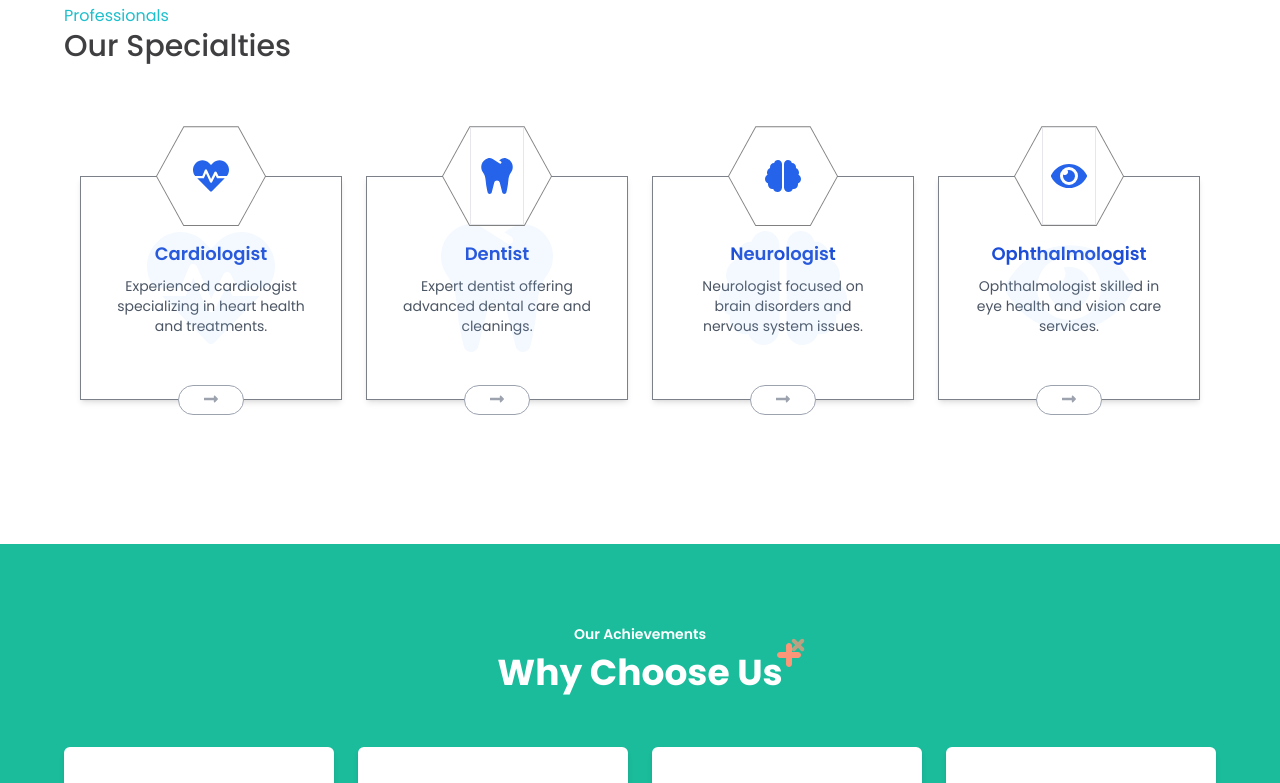
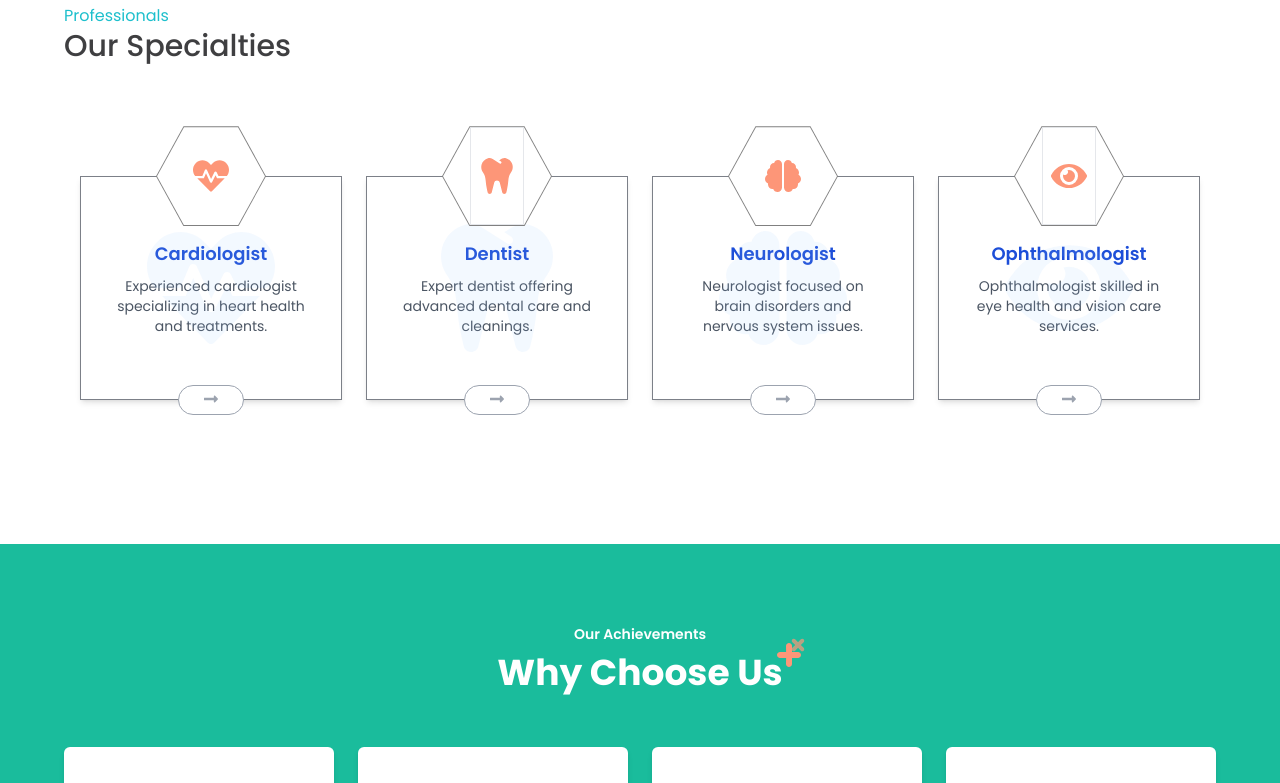
Before and after one commit to jahedasultana/Health-Track, a React (Vite) app: page / in a window 1280 px wide. Shown: the part 2760-3543 px from the top of the page. Built offline with nearby package versions, Linux system fonts and the light colour scheme; no server answers.

Commit message:
Specialties section fix

```diff
--- a/src/pages/home/home/Home.jsx
+++ b/src/pages/home/home/Home.jsx
@@ -26,9 +26,7 @@ const Home = () => {
          <Specialties></Specialties>
          <WhyChooseUs></WhyChooseUs>
          <Faq></Faq>
-
         <OurUrgentCareServiceS></OurUrgentCareServiceS>
-
        <AboutUs></AboutUs>
        <Testimonial></Testimonial>
         <ContactUs></ContactUs>
--- a/src/pages/home/specialties/InfoCard.jsx
+++ b/src/pages/home/specialties/InfoCard.jsx
@@ -1,7 +1,7 @@
 import { FaLongArrowAltRight } from "react-icons/fa";
-export const InfoCard = ({ title, Icon, description, isEven }) => {
+export const InfoCard = ({ title, Icon, description, isEven, color }) => {
   return (
-        <div className="relative flex  flex-col items-center justify-center bg-white/80 shadow-md p-8 text-center w-full h-40 sm:h-48 lg:h-56 border border-gray-900/55">
+    <div className={`relative flex  flex-col items-center justify-center bg-white/80 shadow-md p-8 text-center w-full h-40 sm:h-48 lg:h-56 border border-gray-900/55 hover:bg-[${color}]`}>
       {/* Background Icon */}
       <Icon className="absolute text-blue-300 opacity-10 text-7xl sm:text-8xl lg:text-9xl" />
 
@@ -13,28 +13,36 @@ export const InfoCard = ({ title, Icon, description, isEven }) => {
       <div
         className="absolute -top-[51px] flex items-center justify-center"
         style={{
-                    width: '110px',
-                    height: '100px',
-                    backgroundColor: 'gray',
-                    clipPath: 'polygon(25% 0%, 75% 0%, 100% 50%, 75% 100%, 25% 100%, 0% 50%)',
+          width: "110px",
+          height: "100px",
+          backgroundColor: "gray",
+          clipPath:
+            "polygon(25% 0%, 75% 0%, 100% 50%, 75% 100%, 25% 100%, 0% 50%)",
         }}
       >
         <div
           className="flex items-center justify-center text-white"
           style={{
-                        width: '108px',
-                        height: '98px',
-                        backgroundColor: 'white',
-                        clipPath: 'polygon(25% 0%, 75% 0%, 100% 50%, 75% 100%, 25% 100%, 0% 50%)',
+            width: "108px",
+            height: "98px",
+            backgroundColor: "white",
+            clipPath:
+              "polygon(25% 0%, 75% 0%, 100% 50%, 75% 100%, 25% 100%, 0% 50%)",
           }}
         >
-                    <div className={`flex items-center text-blue-600 text-2xl ${isEven?"border": ""} sm:text-3xl lg:text-4xl h-full p-[8px]`}>
-                        <Icon />
+          <div
+            className={`flex items-center text-[${color}] text-2xl ${
+              isEven ? "border" : ""
+            } sm:text-3xl lg:text-4xl h-full p-[8px]`}
+          >
+            <Icon/>
           </div>
         </div>
       </div>
       <div className="absolute -bottom-4 bg-white text-gray-400 border border-gray-400 px-6 pt-1 rounded-full">
-                <button><FaLongArrowAltRight /></button>
+        <button>
+          <FaLongArrowAltRight />
+        </button>
       </div>
     </div>
   );
--- a/src/pages/home/specialties/Specialties.jsx
+++ b/src/pages/home/specialties/Specialties.jsx
@@ -1,58 +1,64 @@
-
-
-import { InfoCard } from './InfoCard';
+import { InfoCard } from "./InfoCard";
 import { FaHeartbeat, FaTooth, FaBrain, FaEye } from "react-icons/fa";
-
 
 const Specialties = () => {
   return (
-    <div className='w-[90%] space-y-24 mt-[70px] mb-24 mx-auto '>
+    <div className="w-[90%] space-y-24 mt-[70px] mb-24 mx-auto ">
       <div className="">
         <p className="text-[#1DBFCC]">Professionals</p>
-        <h1 className="md:text-3xl text-xl font-medium text-[#3f3f41]">Our Specialties</h1>
+        <h1 className="md:text-3xl text-xl font-medium text-[#3f3f41]">
+          Our Specialties
+        </h1>
       </div>
 
       <div className=" grid grid-cols-1 sm:grid-cols-2 lg:grid-cols-4 gap-6 p-4">
-
-    {
-      doctorCards.map((card) => <InfoCard key={card.title} title={card.title} Icon={card.Icon} description={card.description} isEven={card.isEven}/> )
-    }
-
-
+        {doctorCards.map((card) => (
+          <InfoCard
+            key={card.title}
+            title={card.title}
+            color={card.color}
+            Icon={card.Icon}
+            description={card.description}
+            isEven={card.isEven}
+          />
+        ))}
       </div>
-
     </div>
   );
 };
-
 
 const doctorCards = [
   {
     title: "Cardiologist",
     Icon: FaHeartbeat,
-      description: "Experienced cardiologist specializing in heart health and treatments.",
-      isEven: false
+    description:
+      "Experienced cardiologist specializing in heart health and treatments.",
+    color: "#FD9678",
+    isEven: false,
   },
   {
     title: "Dentist",
     Icon: FaTooth,
     description: "Expert dentist offering advanced dental care and cleanings.",
-      isEven: true
+    color: "#FD9678",
+    isEven: true,
   },
   {
     title: "Neurologist",
     Icon: FaBrain,
-      description: "Neurologist focused on brain disorders and nervous system issues.",
-      isEven: false
+    description:
+      "Neurologist focused on brain disorders and nervous system issues.",
+    color: "#FD9678",
+    isEven: false,
   },
   {
     title: "Ophthalmologist",
     Icon: FaEye,
-      description: "Ophthalmologist skilled in eye health and vision care services.",
-      isEven: true
+    description:
+      "Ophthalmologist skilled in eye health and vision care services.",
+    color: "#FD9678",
+    isEven: true,
   },
 ];
 
-
-
 export default Specialties;
```
Lines whose indentation alone changed are shown as unchanged.
